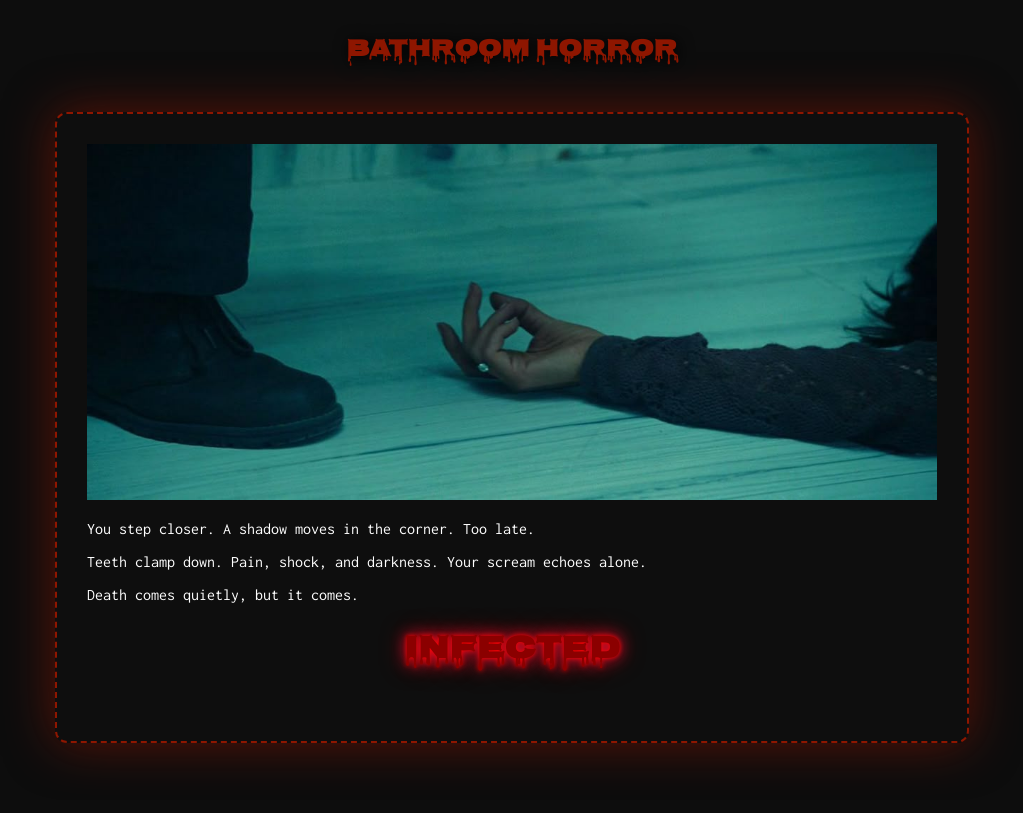
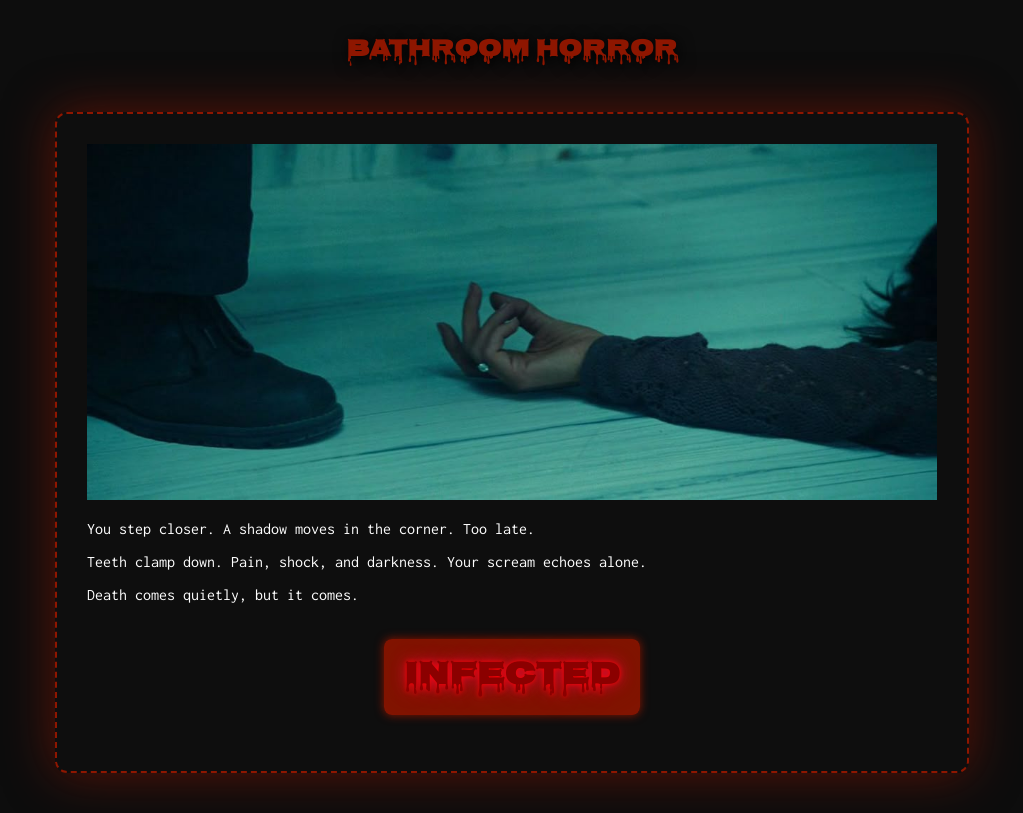
Before and after one commit to siomani/siomaniinteractivestory, a plain HTML site: page bathroom_attack.html in a window 1280 px wide. Shown: the whole page, without its empty margins (128-1151 px from the left). Drawn offline with Linux system fonts and the light colour scheme.

Commit message:
Update bathroom_attack.html

```diff
--- a/bathroom_attack.html
+++ b/bathroom_attack.html
@@ -14,7 +14,9 @@
     <p>You step closer. A shadow moves in the corner. Too late.</p>
     <p>Teeth clamp down. Pain, shock, and darkness. Your scream echoes alone.</p>
     <p>Death comes quietly, but it comes.</p>
-      <p style="text-align:center;" class="label infected">INFECTED</p>
-
+     <p style="text-align:center;">
+      <a href="index.html" class="label infected">INFECTED</a>
+    </p>
+  </div>
 </body>
 </html>
```
